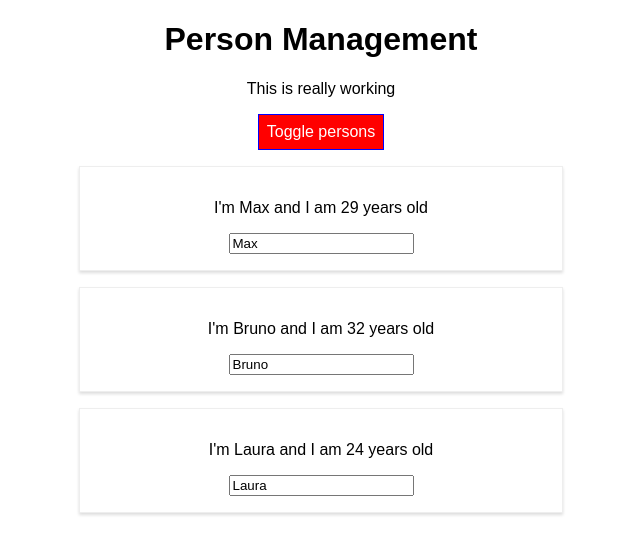
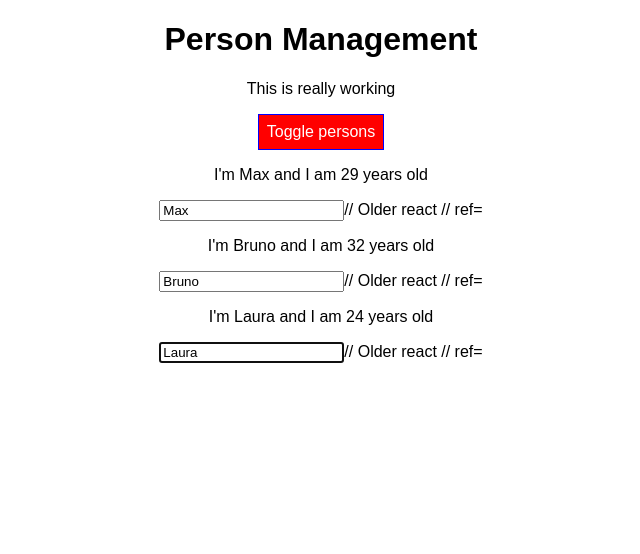
Before and after one commit to brunonavarrete/revisit-react, a React app: page / in a window 1280 px wide. Both pictures are taken after a click on the button "Toggle persons". Shown: the top 554 px of the page, without its empty margins (319-959 px from the left). Built offline with nearby package versions, Linux system fonts and the light colour scheme.

Commit message:
refs for class-based components

```diff
--- a/src/components/Persons/Person/Person.js
+++ b/src/components/Persons/Person/Person.js
@@ -1,26 +1,41 @@
 import React from 'react';
 import PropTypes from 'prop-types';
 import classes from './Person.css'
-import withClass from '../../../hoc/withClass'
+import Aux from '../../../hoc/Aux'
 
-const person = (props) => {
-    return (
-        <div>
-    		<p onClick={ props.click }>I'm { props.name } and I am { props.age } years old</p>
-    		<p>{ props.children }</p>
-    		<input
-    		 type="text"
-    		 onChange={ props.changed }
-    		 value={ props.name } />
-		</div>
-    )
+class Person extends React.Component {
+    constructor(){
+        super()
+        this.inputElementRef = React.createRef();
+    }
+
+    componentDidMount() {
+        //this.inputElement.focus()
+        this.inputElementRef.current.focus()
+    }
+
+    render() {
+        return (
+            <Aux>
+        		<p onClick={ this.props.click }>I'm { this.props.name } and I am { this.props.age } years old</p>
+        		<p>{ this.props.children }</p>
+        		<input
+        		 type="text"
+        		 onChange={ this.props.changed }
+                 ref={this.inputElementRef}
+        		 value={ this.props.name } />
+                 // Older react
+                 // ref={ inputEl => {this.inputElement = inputEl} }
+    		</Aux>
+        )
+    }
 }
 
-person.propTypes = {
+Person.propTypes = {
 	click: PropTypes.func,
 	name: PropTypes.string,
 	age: PropTypes.number,
 	changed: PropTypes.func
 }
 
-export default withClass(person, classes.Person)
+export default Person
--- a/src/components/Persons/Persons.js
+++ b/src/components/Persons/Persons.js
@@ -1,5 +1,6 @@
 import React from 'react';
 import Person from './Person/Person'
+import withClass from '../../hoc/withClass'
 
 const persons = (props) => {
 	console.log('Persons.js rendeging...')
--- /dev/null
+++ b/src/hoc/Aux.js
@@ -0,0 +1,11 @@
+import React from 'react';
+
+const Aux = (props) => {
+  return (
+    <div>
+    	{ props.children }
+    </div>
+  )
+}
+
+export default Aux;
```
